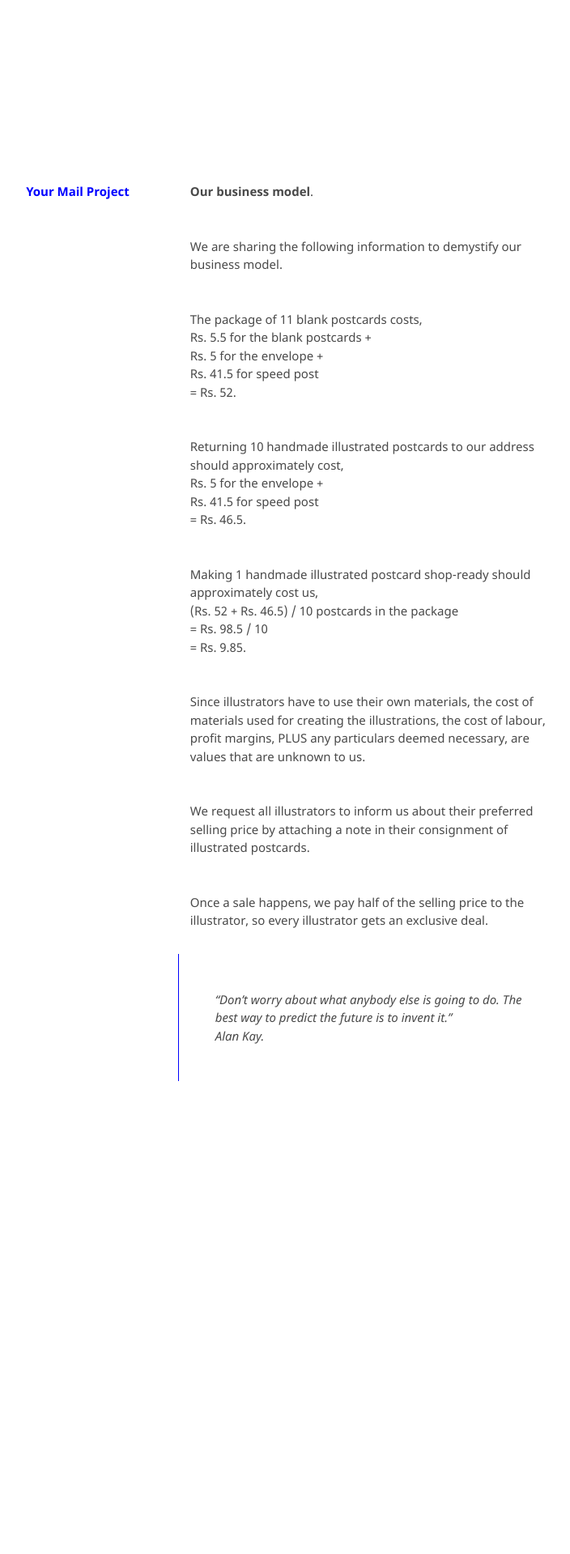
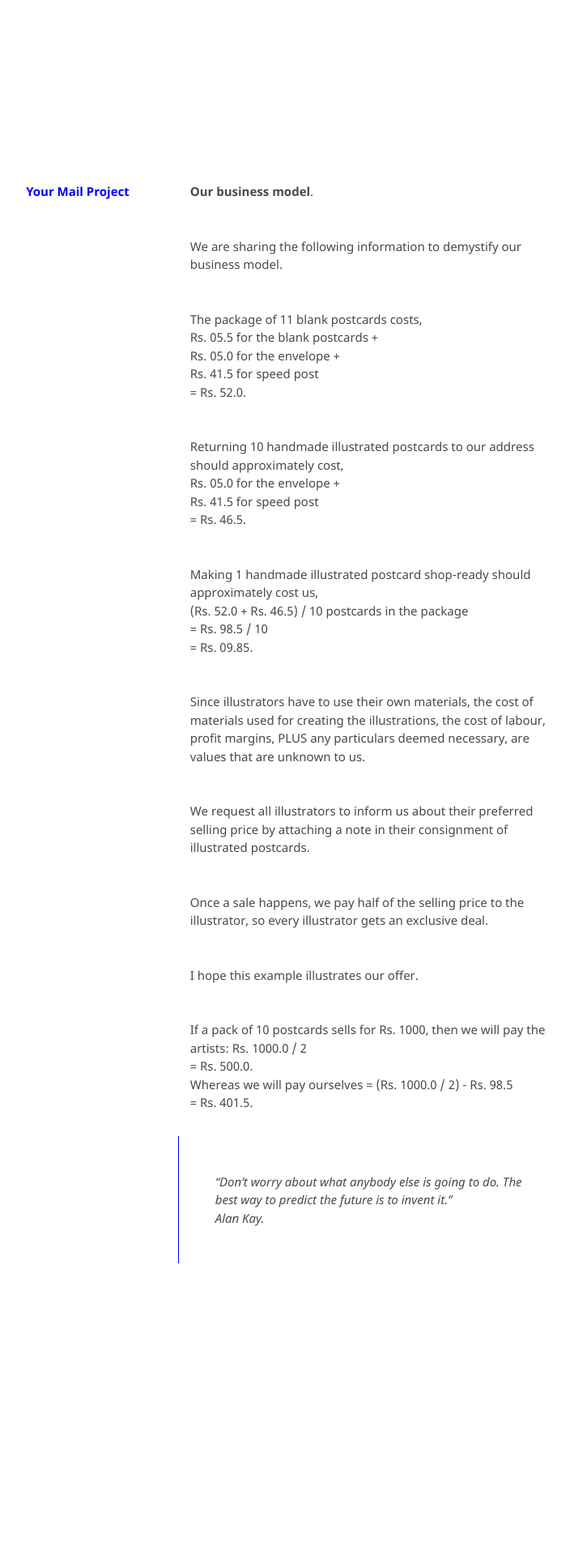
Before and after one commit to kvshvlin/yourmailproject, a Jekyll site: the page built from ourbusinessmodel.md, in a window 1280 px wide. Shown: the whole page at 81% size, without its empty margins (377-1081 px from the left). Built offline with Jekyll 4.4.1, drawn with Linux system fonts in a browser that asks for light colours; our own code applies the rules of GitHub Pages for plain Markdown files; before the commit the page ends 1694 px from its top, so only the background shows below that.

Commit message:
Update ourbusinessmodel.md

```diff
--- a/ourbusinessmodel.md
+++ b/ourbusinessmodel.md
@@ -3,20 +3,20 @@
 We are sharing the following information to demystify our business model.
 
 The package of 11 blank postcards costs,
-Rs. 5.5 for the blank postcards +
-Rs. 5 for the envelope +
+Rs. 05.5 for the blank postcards +
+Rs. 05.0 for the envelope +
 Rs. 41.5 for speed post
-= Rs. 52.
+= Rs. 52.0.
 
 Returning 10 handmade illustrated postcards to our address should approximately cost,
-Rs. 5 for the envelope +
+Rs. 05.0 for the envelope +
 Rs. 41.5 for speed post
 = Rs. 46.5.
 
 Making 1 handmade illustrated postcard shop-ready should approximately cost us,
-(Rs. 52 + Rs. 46.5) / 10 postcards in the package
+(Rs. 52.0 + Rs. 46.5) / 10 postcards in the package
 = Rs. 98.5 / 10
-= Rs. 9.85.
+= Rs. 09.85.
 
 Since illustrators have to use their own materials, the cost of materials used for creating the illustrations, the cost of labour, profit margins, PLUS any particulars deemed necessary, are values that are unknown to us.
 
@@ -24,5 +24,14 @@ We request all illustrators to inform us about their preferred selling price by
 
 Once a sale happens, we pay half of the selling price to the illustrator, so every illustrator gets an exclusive deal.
 
+I hope this example illustrates our offer.
+
+If a pack of 10 postcards sells for Rs. 1000, then we will pay the artists:
+Rs. 1000.0 / 2
+= Rs. 500.0.
+Whereas we will pay ourselves
+= (Rs. 1000.0 / 2) - Rs. 98.5
+= Rs. 401.5.
+
 > "Don't worry about what anybody else is going to do. The best way to predict the future is to invent it."
 > Alan Kay.
```
